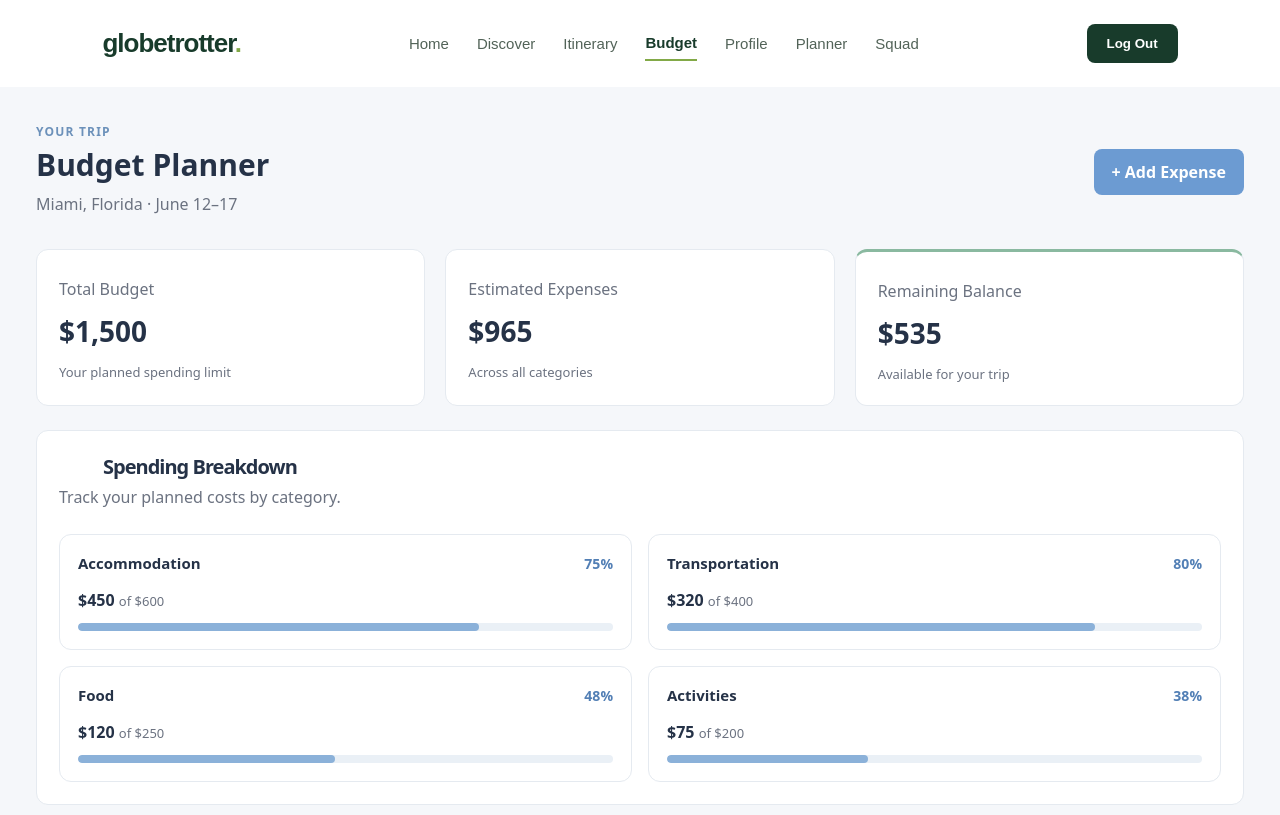
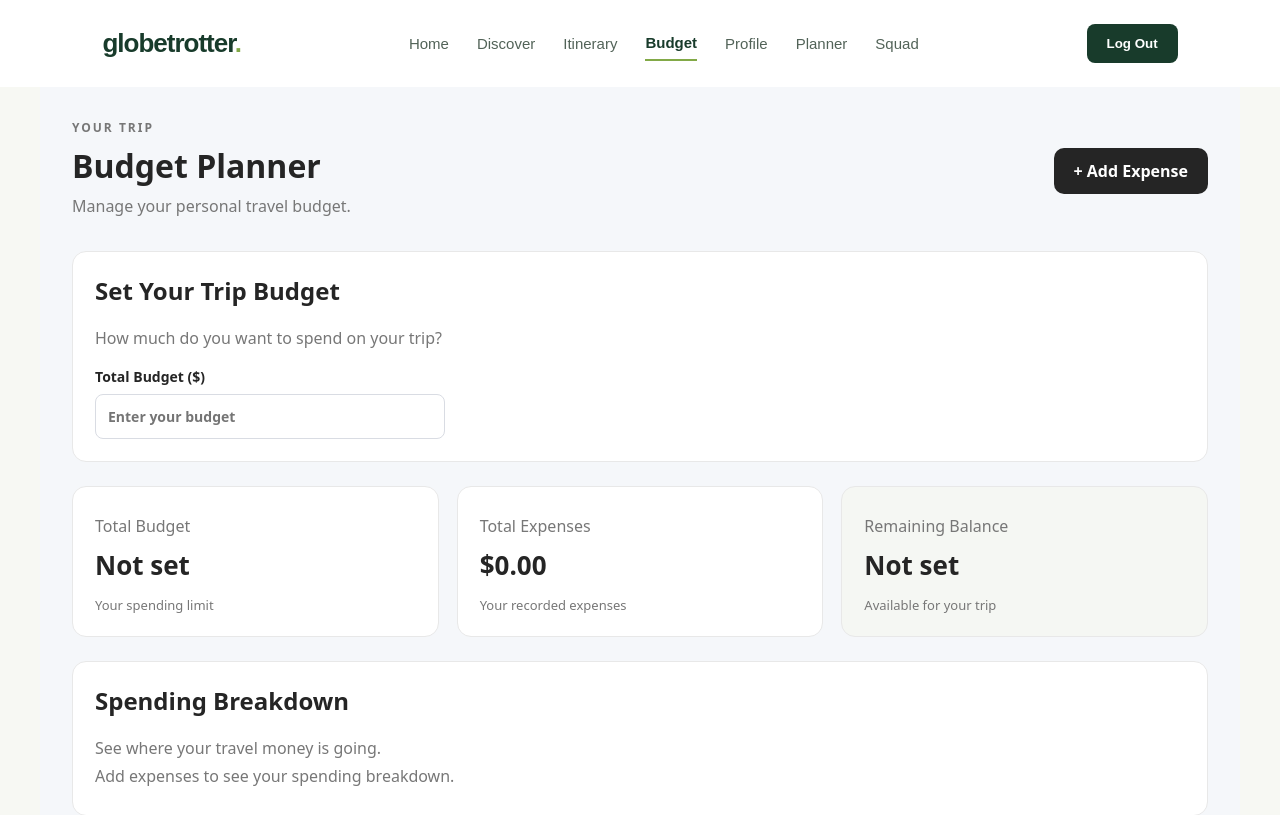
Before and after one commit to CSC-3380-Fall-2026/Team-7, a React (Vite) app in the folder client/: page /budget in a window 1280 px wide. Shown: the top 815 px of the page. Built offline with nearby package versions, Linux system fonts and the light colour scheme; sample sign-in values are in the browser's storage.

Commit message:
Made budget buttons work and user can use

```diff
--- a/client/src/pages/BudgetPlanner.tsx
+++ b/client/src/pages/BudgetPlanner.tsx
@@ -1,27 +1,93 @@
 
+import { useEffect, useState } from "react";
+import type { FormEvent } from "react";
 import "./planner.css";
 
-const expenses = [
-  { name: "Hotel stay", category: "Accommodation", amount: 450 },
-  { name: "Flight tickets", category: "Transportation", amount: 320 },
-  { name: "Restaurants", category: "Food", amount: 120 },
-  { name: "City tour", category: "Activities", amount: 75 },
+type Expense = {
+  id: number;
+  name: string;
+  category: string;
+  amount: number;
+};
+
+const categories = [
+  "Accommodation",
+  "Transportation",
+  "Food",
+  "Activities",
+  "Shopping",
+  "Other",
 ];
 
-const categories = [
-  { name: "Accommodation", spent: 450, budget: 600 },
-  { name: "Transportation", spent: 320, budget: 400 },
-  { name: "Food", spent: 120, budget: 250 },
-  { name: "Activities", spent: 75, budget: 200 },
-];
+const STORAGE_KEY = "globetrotter-budget";
 
 function BudgetPlanner() {
-  const totalBudget = 1500;
+  const [totalBudget, setTotalBudget] = useState(() => {
+    return localStorage.getItem(`${STORAGE_KEY}-total`) || "";
+  });
+
+  const [expenses, setExpenses] = useState<Expense[]>(() => {
+    try {
+      return JSON.parse(
+        localStorage.getItem(`${STORAGE_KEY}-expenses`) || "[]"
+      );
+    } catch {
+      return [];
+    }
+  });
+
+  const [showForm, setShowForm] = useState(false);
+  const [name, setName] = useState("");
+  const [category, setCategory] = useState("Accommodation");
+  const [amount, setAmount] = useState("");
+
+  useEffect(() => {
+    localStorage.setItem(`${STORAGE_KEY}-total`, totalBudget);
+    localStorage.setItem(`${STORAGE_KEY}-expenses`, JSON.stringify(expenses));
+  }, [totalBudget, expenses]);
+
   const totalSpent = expenses.reduce(
     (total, expense) => total + expense.amount,
     0
   );
-  const remaining = totalBudget - totalSpent;
+
+  const remaining = (Number(totalBudget) || 0) - totalSpent;
+
+  const money = (value: number) =>
+    value.toLocaleString("en-US", {
+      style: "currency",
+      currency: "USD",
+      maximumFractionDigits: 2,
+    });
+
+  const addExpense = (event: FormEvent<HTMLFormElement>) => {
+    event.preventDefault();
+
+    const expenseAmount = Number(amount);
+
+    if (!name.trim() || !Number.isFinite(expenseAmount) || expenseAmount <= 0) {
+      return;
+    }
+
+    setExpenses((previous) => [
+      ...previous,
+      {
+        id: Date.now(),
+        name: name.trim(),
+        category,
+        amount: expenseAmount,
+      },
+    ]);
+
+    setName("");
+    setAmount("");
+    setCategory("Accommodation");
+    setShowForm(false);
+  };
+
+  const usedCategories = categories.filter((item) =>
+    expenses.some((expense) => expense.category === item)
+  );
 
   return (
     <main className="planner-page">
@@ -29,98 +95,170 @@ function BudgetPlanner() {
         <div>
           <p className="planner-eyebrow">YOUR TRIP</p>
           <h1>Budget Planner</h1>
-          <p className="muted">Miami, Florida · June 12–17</p>
+          <p className="muted">Manage your personal travel budget.</p>
         </div>
-        <button className="planner-button" type="button">
-          + Add Expense
+
+        <button
+          className="planner-button"
+          type="button"
+          onClick={() => setShowForm(!showForm)}
+        >
+          {showForm ? "Cancel" : "+ Add Expense"}
         </button>
       </header>
 
-      <section className="budget-summary" aria-label="Budget summary">
+      {showForm && (
+        <section className="planner-panel">
+          <h2>Add an Expense</h2>
+
+          <form className="expense-form" onSubmit={addExpense}>
+            <label>
+              Expense Name
+              <input
+                type="text"
+                placeholder="Hotel reservation"
+                value={name}
+                onChange={(event) => setName(event.target.value)}
+                required
+              />
+            </label>
+
+            <label>
+              Category
+              <select
+                value={category}
+                onChange={(event) => setCategory(event.target.value)}
+              >
+                {categories.map((item) => (
+                  <option key={item} value={item}>
+                    {item}
+                  </option>
+                ))}
+              </select>
+            </label>
+
+            <label>
+              Amount ($)
+              <input
+                type="number"
+                min="0.01"
+                step="0.01"
+                placeholder="0.00"
+                value={amount}
+                onChange={(event) => setAmount(event.target.value)}
+                required
+              />
+            </label>
+
+            <button className="planner-button" type="submit">
+              Save Expense
+            </button>
+          </form>
+        </section>
+      )}
+
+      <section className="planner-panel">
+        <h2>Set Your Trip Budget</h2>
+        <p className="muted">How much do you want to spend on your trip?</p>
+
+        <label className="budget-input-label">
+          Total Budget ($)
+          <input
+            type="number"
+            min="0"
+            step="0.01"
+            placeholder="Enter your budget"
+            value={totalBudget}
+            onChange={(event) => setTotalBudget(event.target.value)}
+          />
+        </label>
+      </section>
+
+      <section className="budget-summary">
         <article className="summary-card">
           <p className="muted">Total Budget</p>
-          <h2>${totalBudget.toLocaleString()}</h2>
-          <p className="small-text">Your planned spending limit</p>
+          <h2>{totalBudget ? money(Number(totalBudget)) : "Not set"}</h2>
+          <p className="small-text">Your spending limit</p>
         </article>
 
         <article className="summary-card">
-          <p className="muted">Estimated Expenses</p>
-          <h2>${totalSpent.toLocaleString()}</h2>
-          <p className="small-text">Across all categories</p>
+          <p className="muted">Total Expenses</p>
+          <h2>{money(totalSpent)}</h2>
+          <p className="small-text">Your recorded expenses</p>
         </article>
 
         <article className="summary-card remaining-card">
           <p className="muted">Remaining Balance</p>
-          <h2>${remaining.toLocaleString()}</h2>
-          <p className="small-text">Available for your trip</p>
+          <h2>{totalBudget ? money(remaining) : "Not set"}</h2>
+          <p className="small-text">
+            {remaining < 0 && totalBudget
+              ? "You are over budget"
+              : "Available for your trip"}
+          </p>
         </article>
       </section>
 
       <section className="planner-panel">
-        <div className="section-heading">
-          <div>
         <h2>Spending Breakdown</h2>
-            <p className="muted">Track your planned costs by category.</p>
-          </div>
-        </div>
+        <p className="muted">See where your travel money is going.</p>
 
+        {usedCategories.length === 0 ? (
+          <p className="muted">
+            Add expenses to see your spending breakdown.
+          </p>
+        ) : (
           <div className="category-grid">
-          {categories.map((category) => {
-            const percentage = Math.min(
-              (category.spent / category.budget) * 100,
-              100
-            );
+            {usedCategories.map((item) => {
+              const spent = expenses
+                .filter((expense) => expense.category === item)
+                .reduce((sum, expense) => sum + expense.amount, 0);
 
               return (
-              <article className="category-card" key={category.name}>
-                <div className="category-heading">
-                  <h3>{category.name}</h3>
-                  <span>{Math.round(percentage)}%</span>
-                </div>
-
-                <p className="category-amount">
-                  ${category.spent}{" "}
-                  <span>of ${category.budget}</span>
-                </p>
-
-                <div
-                  className="progress-track"
-                  role="progressbar"
-                  aria-label={`${category.name} budget used`}
-                  aria-valuenow={Math.round(percentage)}
-                  aria-valuemin={0}
-                  aria-valuemax={100}
-                >
-                  <div
-                    className="progress-fill"
-                    style={{ width: `${percentage}%` }}
-                  />
-                </div>
+                <article className="category-card" key={item}>
+                  <h3>{item}</h3>
+                  <p className="category-amount">{money(spent)}</p>
+                  <p className="muted">Total spent in this category</p>
                 </article>
               );
             })}
           </div>
+        )}
       </section>
 
       <section className="planner-panel">
-        <div className="section-heading">
-          <div>
         <h2>Recent Expenses</h2>
-            <p className="muted">A quick look at your planned expenses.</p>
-          </div>
-        </div>
 
+        {expenses.length === 0 ? (
+          <p className="muted">
+            No expenses yet. Click Add Expense to get started.
+          </p>
+        ) : (
           <div className="expense-list">
             {expenses.map((expense) => (
-            <div className="expense-row" key={expense.name}>
+              <div className="expense-row" key={expense.id}>
                 <div>
                   <h3>{expense.name}</h3>
                   <p className="muted">{expense.category}</p>
                 </div>
-              <strong>${expense.amount.toLocaleString()}</strong>
+
+                <div className="expense-actions">
+                  <strong>{money(expense.amount)}</strong>
+                  <button
+                    type="button"
+                    className="delete-expense"
+                    onClick={() =>
+                      setExpenses((previous) =>
+                        previous.filter((item) => item.id !== expense.id)
+                      )
+                    }
+                  >
+                    Remove
+                  </button>
+                </div>
               </div>
             ))}
           </div>
+        )}
       </section>
     </main>
   );
--- a/client/src/styles/Planner.css
+++ b/client/src/styles/Planner.css
@@ -0,0 +1,229 @@
+
+.planner-page {
+  max-width: 1200px;
+  margin: 0 auto;
+  padding: 32px;
+  color: #252525;
+}
+
+.planner-header,
+.section-heading,
+.category-heading,
+.expense-row {
+  display: flex;
+  justify-content: space-between;
+  align-items: center;
+  gap: 16px;
+}
+
+.planner-header {
+  margin-bottom: 28px;
+}
+
+.planner-eyebrow {
+  font-size: 12px;
+  font-weight: 700;
+  letter-spacing: 2px;
+  color: #777;
+}
+
+.planner-header h1 {
+  margin: 8px 0;
+  font-size: 32px;
+}
+
+.muted {
+  color: #777;
+}
+
+.small-text {
+  font-size: 13px;
+  color: #777;
+}
+
+.planner-button {
+  border: none;
+  border-radius: 10px;
+  padding: 12px 20px;
+  background: #252525;
+  color: white;
+  font-weight: 600;
+  cursor: pointer;
+}
+
+.planner-button:hover {
+  opacity: 0.85;
+}
+
+.budget-summary {
+  display: grid;
+  grid-template-columns: repeat(3, minmax(0, 1fr));
+  gap: 18px;
+  margin-bottom: 24px;
+}
+
+.summary-card,
+.planner-panel,
+.category-card {
+  padding: 22px;
+  border: 1px solid #e8e8e8;
+  border-radius: 14px;
+  background: white;
+}
+
+.summary-card h2 {
+  margin: 10px 0;
+  font-size: 26px;
+}
+
+.remaining-card {
+  background: #f5f7f3;
+}
+
+.planner-panel {
+  margin-bottom: 24px;
+}
+
+.planner-panel h2 {
+  margin-top: 0;
+}
+
+.section-heading {
+  margin-bottom: 20px;
+}
+
+.category-grid {
+  display: grid;
+  grid-template-columns: repeat(2, minmax(0, 1fr));
+  gap: 16px;
+}
+
+.category-amount {
+  font-size: 20px;
+  font-weight: 700;
+}
+
+.category-amount span {
+  color: #888;
+  font-size: 14px;
+  font-weight: 400;
+}
+
+.progress-track {
+  height: 8px;
+  margin-top: 14px;
+  overflow: hidden;
+  border-radius: 20px;
+  background: #ededed;
+}
+
+.progress-fill {
+  height: 100%;
+  border-radius: inherit;
+  background: #87a98b;
+}
+
+.expense-list {
+  display: flex;
+  flex-direction: column;
+}
+
+.expense-row {
+  padding: 16px 0;
+  border-bottom: 1px solid #eee;
+}
+
+.expense-row:last-child {
+  border-bottom: none;
+}
+
+.expense-row h3 {
+  margin: 0 0 5px;
+}
+
+.expense-row p {
+  margin: 0;
+}
+
+.expense-form {
+  display: grid;
+  grid-template-columns: repeat(auto-fit, minmax(180px, 1fr));
+  gap: 16px;
+  margin-top: 20px;
+}
+
+.expense-form label,
+.budget-input-label,
+.category-card label {
+  display: flex;
+  flex-direction: column;
+  gap: 8px;
+  font-size: 14px;
+  font-weight: 600;
+}
+
+.expense-form input,
+.expense-form select,
+.budget-input-label input,
+.category-card input {
+  width: 100%;
+  box-sizing: border-box;
+  padding: 12px;
+  border: 1px solid #d9dce3;
+  border-radius: 8px;
+  font: inherit;
+  background: white;
+  color: #222;
+}
+
+.budget-input-label {
+  max-width: 350px;
+  margin-top: 18px;
+}
+
+.category-card label {
+  margin-top: 14px;
+}
+
+.expense-actions {
+  display: flex;
+  align-items: center;
+  gap: 16px;
+}
+
+.delete-expense {
+  border: none;
+  background: transparent;
+  color: #c0392b;
+  cursor: pointer;
+  font: inherit;
+}
+
+.delete-expense:hover {
+  text-decoration: underline;
+}
+
+@media (max-width: 700px) {
+  .planner-page {
+    padding: 18px;
+  }
+
+  .budget-summary {
+    grid-template-columns: 1fr;
+  }
+
+  .category-grid {
+    grid-template-columns: 1fr;
+  }
+
+  .planner-header {
+    align-items: flex-start;
+    flex-direction: column;
+  }
+
+  .expense-actions {
+    align-items: flex-end;
+    flex-direction: column;
+    gap: 6px;
+  }
+}
```
Lines whose indentation alone changed are shown as unchanged.
